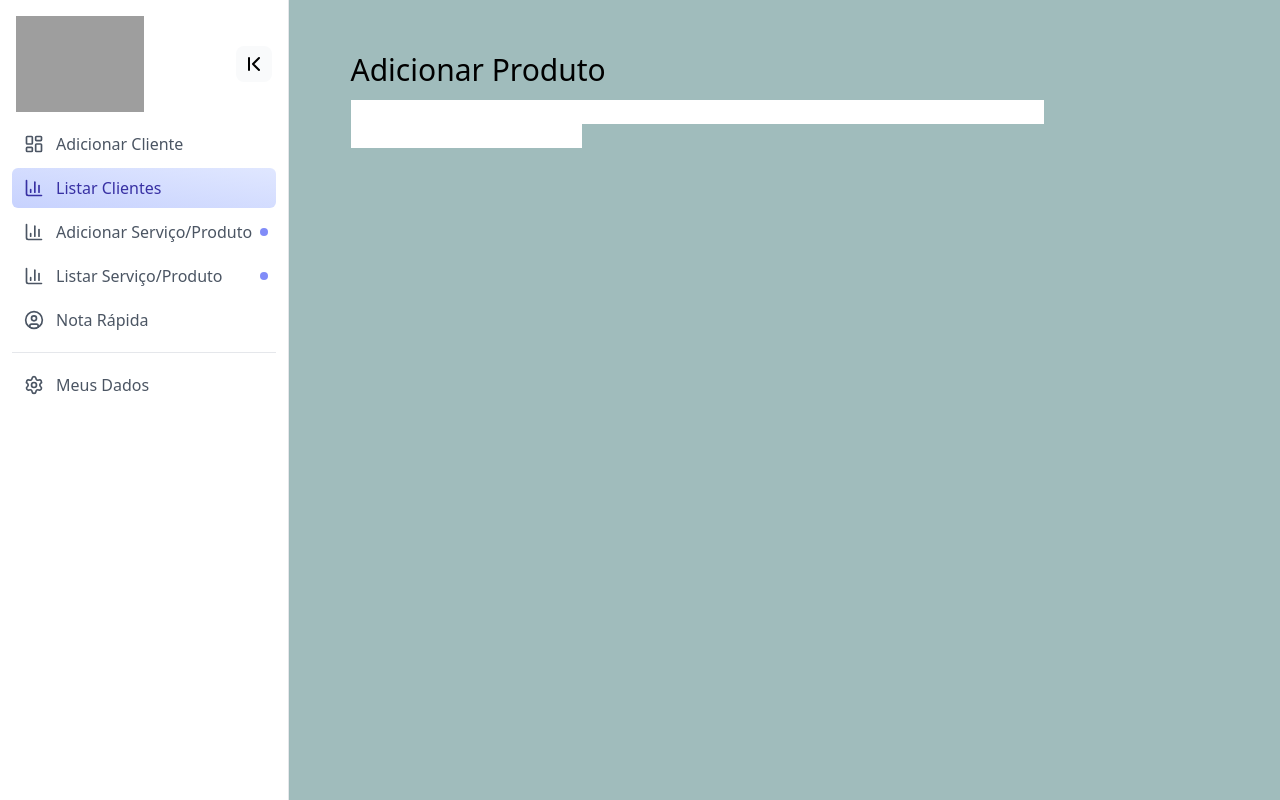
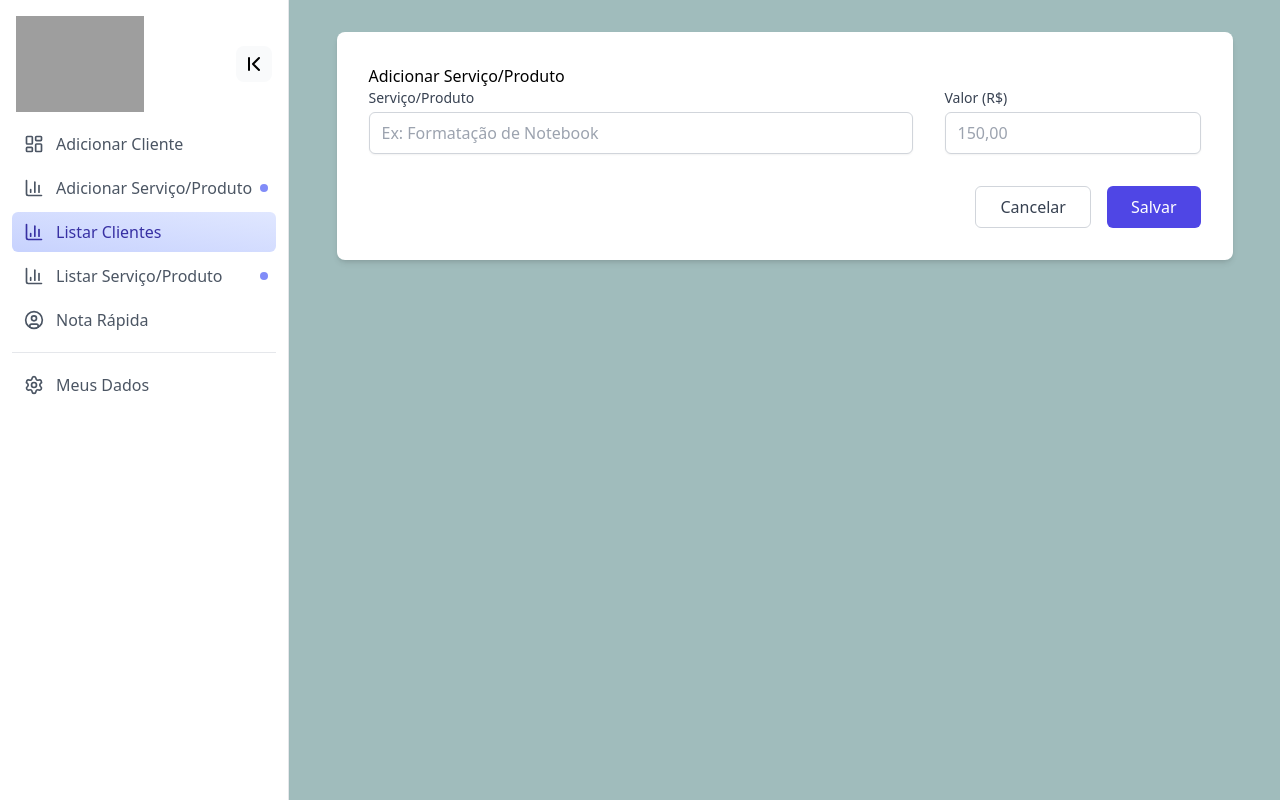
Before and after one commit to Jonathan753/DataPrint, a React (Vite) app: page /add-service in a window 1280 px wide. Built offline with nearby package versions, Linux system fonts and the light colour scheme; grey boxes are pictures that could not be loaded.

Commit message:
Add page AddService

```diff
--- a/src/App.tsx
+++ b/src/App.tsx
@@ -22,8 +22,8 @@ function App() {
         <main className="flex">
           <Sidebar>
             <SidebarItem to="/add-user" icon={<LayoutDashboard size={20} />} text="Adicionar Cliente" />
+            <SidebarItem to="add-service" icon={<BarChart3 size={20} />} alert text="Adicionar Serviço/Produto" />
             <SidebarItem to="/" icon={<BarChart3 size={20} />} active text="Listar Clientes" />
-            <SidebarItem to="add-user" icon={<BarChart3 size={20} />} alert text="Adicionar Serviço/Produto" />
             <SidebarItem to="add-user" icon={<BarChart3 size={20} />} alert text="Listar Serviço/Produto" />
             <SidebarItem to="add-service" icon={<UserCircle size={20} />} text="Nota Rápida" />
             <hr className="my-3" />
@@ -32,11 +32,13 @@ function App() {
           {/* conteudo da pagina */}
           <div className='flex-1 h-screen overflow-y-auto p-8'>
             <div className='max-w-4xl mx-auto'>
+              <div className="bg-white p-8 rounded-lg shadow-md">
                 <Routes>
                   <Route path='/' element={<Home />} />
                   <Route path='/add-user' element={<AddUser />} />
                   <Route path='/add-service' element={<AddService />} />
                 </Routes>
+              </div>
               {/* fim do conteudo da pagina */}
             </div>
           </div>
--- a/src/pages/AddService.tsx
+++ b/src/pages/AddService.tsx
@@ -1,16 +1,48 @@
+import Input from "../components/Input";
+
 const AddService = () => {
     return (
         <>
-            <div className="p-2 mt-1.5">
-                <h1 className="p-1.5 text-3xl">Adicionar Produto</h1>
-                <div className="mt-1.5 ml-1.5">
-                    <input className="entrada-texto" type="text" />
-                    <input className="entrada-texto" type="text" />
-                    <input className="entrada-texto" type="text" />
-                    <input className="entrada-texto" type="text" />
-                </div>
 
-            </div>
+                <h1>Adicionar Serviço/Produto</h1>
+                <form >
+                    <div className="grid grid-cols-1 md:grid-cols-3 gap-x-8 gap-y-6">
+                        <Input
+                            gridClass="md:col-span-2"
+                            label="Serviço/Produto"
+                            id="servico_produto"
+                            name="servico_produto"
+                            type="text"
+                            placeholder="Ex: Formatação de Notebook"
+                        />
+                        <Input
+                            gridClass="md:col-span-1"
+                            label="Valor (R$)"
+                            id="valor"
+                            name="valor"
+                            type="number"
+                            placeholder="150,00"
+                            step="0.01" // Permite casas decimais para os centavos
+                        />
+                    </div>
+
+                    {/* Botões do Formulário */}
+                    <div className="mt-8 flex justify-end gap-4">
+                        <button
+                            type="button"
+                            className="px-6 py-2 border border-gray-300 rounded-md text-gray-700 hover:bg-gray-50 focus:outline-none focus:ring-2 focus:ring-gray-400"
+                        >
+                            Cancelar
+                        </button>
+                        <button
+                            type="submit"
+                            className="px-6 py-2 bg-indigo-600 text-white rounded-md hover:bg-indigo-700 focus:outline-none focus:ring-2 focus:ring-offset-2 focus:ring-indigo-500"
+                        >
+                            Salvar
+                        </button>
+                    </div>
+                </form>
+
         </>
     )
 }
--- a/src/pages/AddUser.tsx
+++ b/src/pages/AddUser.tsx
@@ -5,7 +5,6 @@ export default function AddUser() {
     return (
         <>
             {/* Formulário */}
-            <div className="bg-white p-8 rounded-lg shadow-md">
                 <h1>Adicionar Cliente</h1>
                 <form method="GET">
                     <div className="grid grid-cols-1 md:grid-cols-2 gap-x-8 gap-y-6">
@@ -32,7 +31,7 @@ export default function AddUser() {
                         </button>
                     </div>
                 </form>
-            </div>
+
         </>
     )
 }
```
